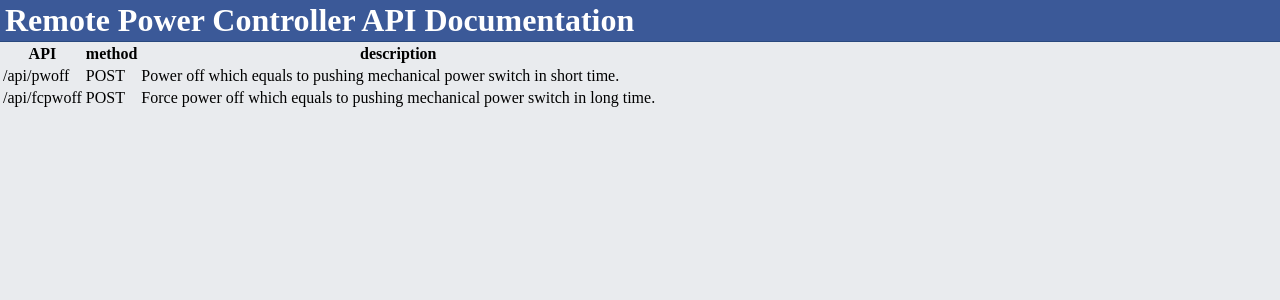
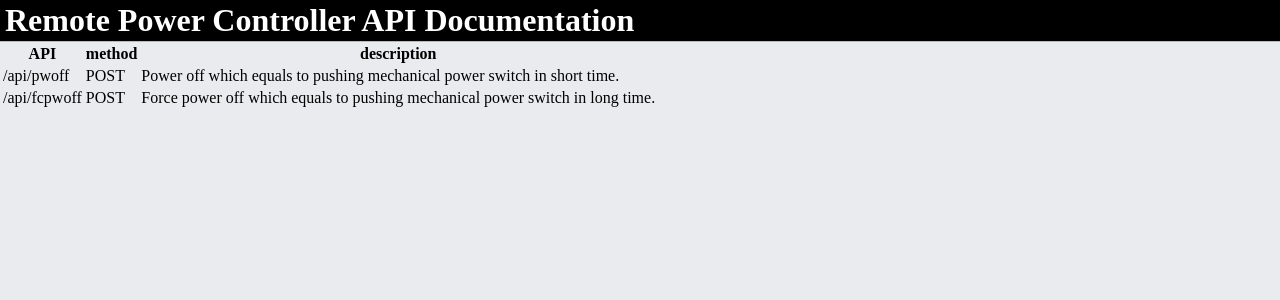
Before and after one commit to dodo5522/rpwc, a Flask app: page /api in a window 1280 px wide. Shown: the top 300 px of the page. Run offline with Flask 2, Linux system fonts and the light colour scheme.

Commit message:
h1/2/..の色変更

```diff
--- a/static/mine/css/simple.css
+++ b/static/mine/css/simple.css
@@ -7,9 +7,9 @@ body {
 h1 {
   padding: 2px 5px;
   margin: 0;
-  border-bottom: solid 1px #29487D;
+  border-bottom: solid 1px #B9B9B9;
   color: white;
-  background-color: #3B5998;
+  background-color: #000000;
 }
 
 h2, h3, h4, h5, h6 {
```
